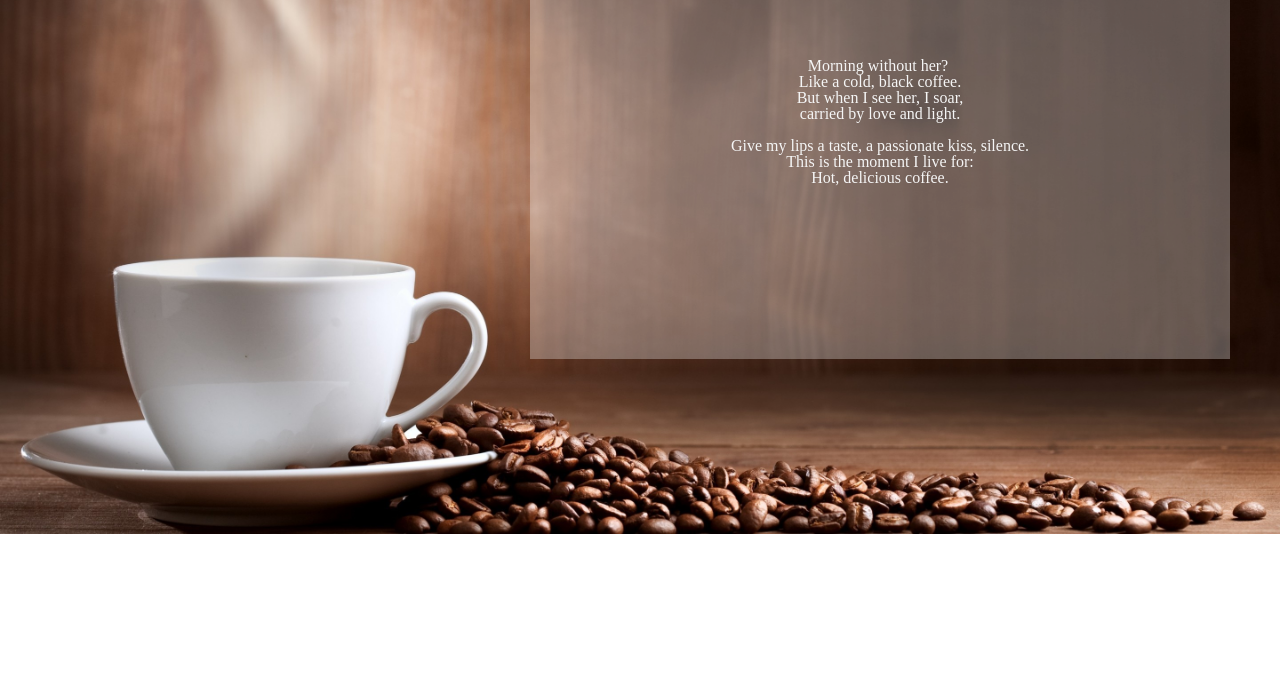
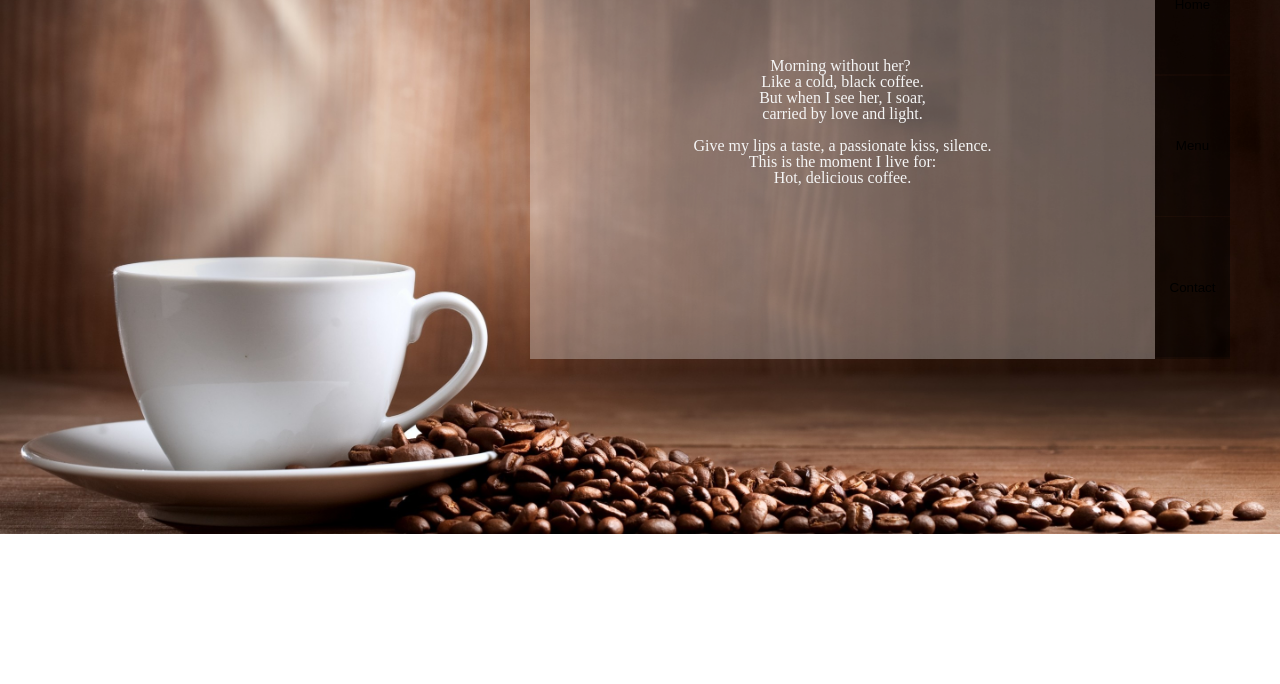
Before and after one commit to Azzryel/Coffee-Shop, a website built with webpack: page dist/index.html in a window 1280 px wide. Shown: the part 116-800 px from the top of the page. Built offline with nearby package versions, Linux system fonts and the light colour scheme.

Commit message:
add nav tabs template

```diff
--- a/css/style.css
+++ b/css/style.css
@@ -1,11 +1,32 @@
-.tab-content {
+#content {
     height: 425px;
     width: 700px;
-    background-color: rgb(255, 255, 255, 0.3);
     float: right;
     margin-right: 50px;
     margin-top: 50px;
+}
+
+.tab-content {
+    height: 425px;
+    width: 625px;
+    background-color: rgb(255, 255, 255, 0.3);
+    float: left;
     text-align: center;
+}
+
+.navBar {
+    height: 425px;
+    width: 75px;
+    float: right;
+    display: grid;
+    background-color:rgb(0, 0, 0, 0.3);
+}
+
+.nav-btn {
+    width: 75px;
+    height: 140px;
+    background-color: rgb(0, 0, 0, 0.3);
+    border: none;
 }
 
 h1 {
--- a/src/index.js
+++ b/src/index.js
@@ -1,4 +1,5 @@
 import { loadPage } from "./pageLoad"
+import { navTabs } from "./navTabs"
 
 const body = document.querySelector("body");
 body.style.background = "url('../img/background.jpg')";
@@ -8,3 +9,4 @@ body.style.backgroundPosition = "center";
 body.style.height = "500px";
 
 loadPage();
+navTabs();
--- /dev/null
+++ b/src/navTabs.js
@@ -0,0 +1,27 @@
+function navTabs () {
+    const content = document.querySelector("#content");
+
+    const navBar = document.createElement("div");
+    navBar.className = "navBar";
+    content.appendChild(navBar);
+
+    const home = document.createElement("button");
+    home.id = "home";
+    home.className = "nav-btn";
+    home.textContent = "Home";
+    navBar.appendChild(home);
+
+    const menu = document.createElement("button");
+    menu.id = "menu";
+    menu.className = "nav-btn";
+    menu.textContent = "Menu";
+    navBar.appendChild(menu);
+
+    const contact = document.createElement("button");
+    contact.id = "contact";
+    contact.className = "nav-btn";
+    contact.textContent = "Contact";
+    navBar.appendChild(contact);
+}
+
+export { navTabs }
--- a/src/pageLoad.js
+++ b/src/pageLoad.js
@@ -23,4 +23,6 @@ Hot, delicious coffee.`;
 
 }
 
+
+
 export { loadPage }
```
Also changed, not shown: dist/main.js.
